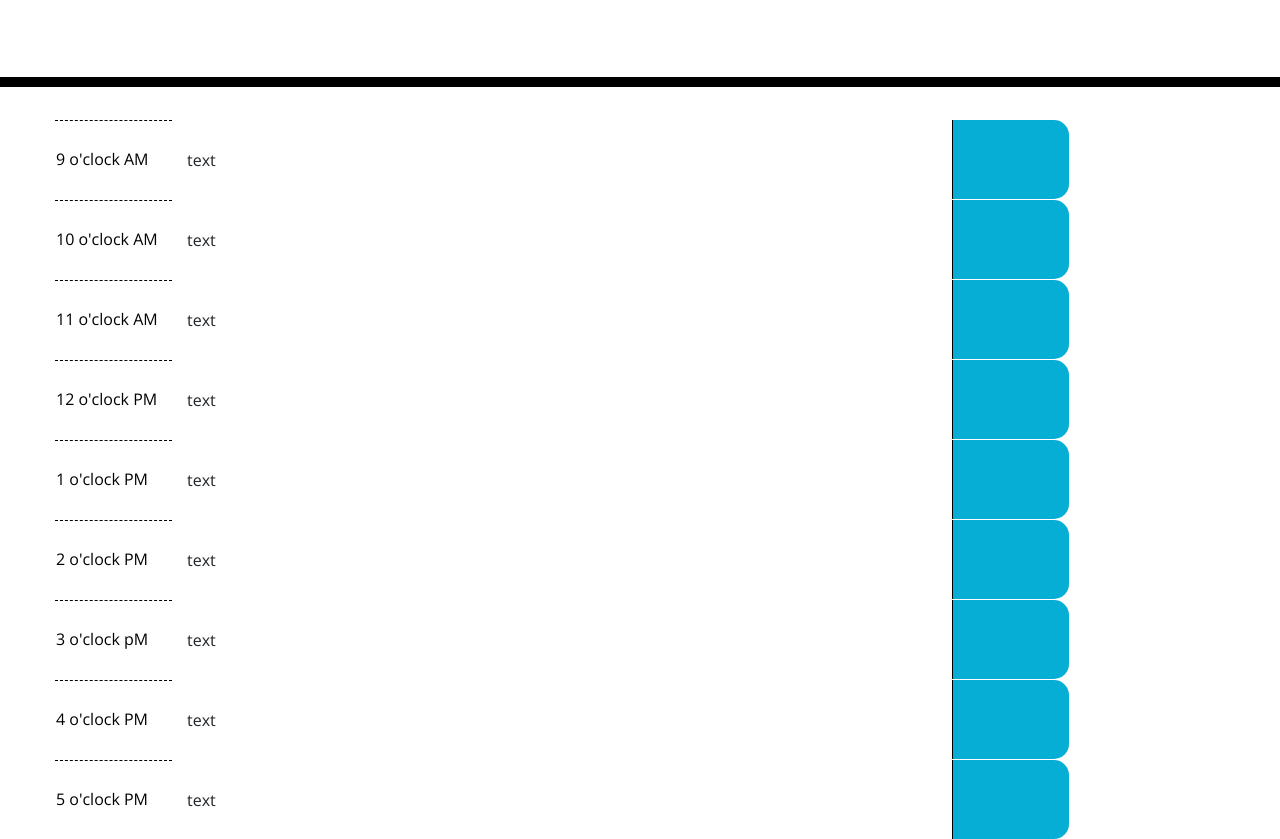
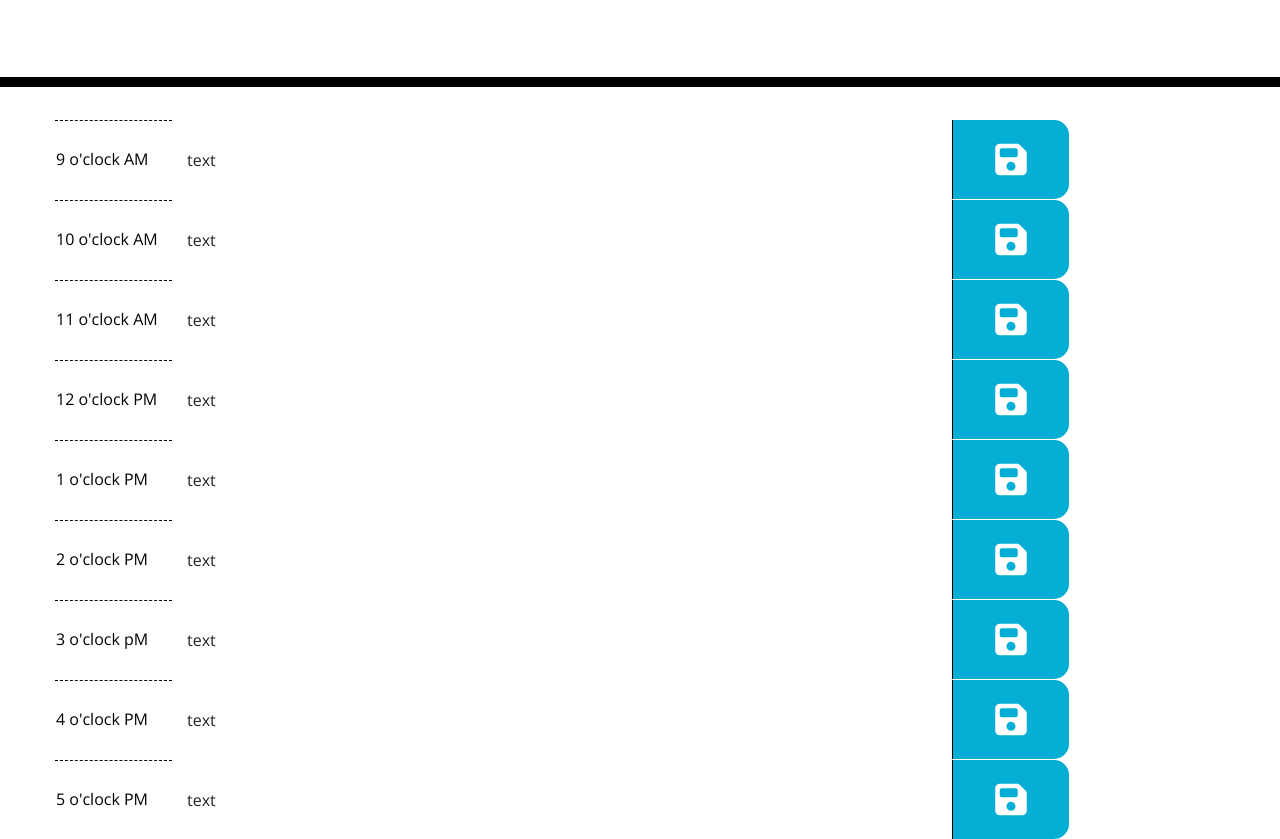
Before and after one commit to cswitzer85/planner-for-the-day, a plain HTML site: page index.html in a window 1280 px wide. Shown: the part 181-1020 px from the top of the page. Drawn offline with nearby package versions, Linux system fonts and the light colour scheme.

Commit message:
4th commit; created save button/icon for each time slot that grows on hover.

```diff
--- a/index.html
+++ b/index.html
@@ -24,63 +24,71 @@
       <tr class="row">
         <td class="hour">9 o'clock AM</td>
         <td name="9AmText" id="9Am" class="col-8 eventInput">text</td>
-        <td class="saveBtn"></td>
+        <td class="saveBtn"><i class="fas fa-save"></i></td>
       </tr>
     </thread>
     <thread class="time-block">
       <tr class="row">
         <td class="hour">10 o'clock AM</td>
         <td name="10AmText" id="10Am" class="col-8 eventInput">text</td>
-        <td class="saveBtn"></td>
+        <td class="saveBtn"><i class="fas fa-save"></i></td>
+
       </tr>
     </thread>
     <thread class="time-block">
       <tr class="row">
         <td class="hour">11 o'clock AM</td>
         <td name="11AmText" id="11Am" class="col-8 eventInput">text</td>
-        <td class="saveBtn"></td>
+        <td class="saveBtn"><i class="fas fa-save"></i></td>
+
       </tr>
     </thread>
     <thread class="time-block">
       <tr class="row">
         <td class="hour">12 o'clock PM</td>
         <td name="12PmText" id="12Pm" class="col-8 eventInput">text</td>
-        <td class="saveBtn"></td>
+        <td class="saveBtn"><i class="fas fa-save"></i></td>
+
       </tr>
     </thread>
     <thread class="time-block">
       <tr class="row">
         <td class="hour">1 o'clock PM</td>
         <td name="1PmText" id="1Pm" class="col-8 eventInput">text</td>
-        <td class="saveBtn"></td>
+        <td class="saveBtn"><i class="fas fa-save"></i></td>
+
       </tr>
     </thread>
     <thread class="time-block">
       <tr class="row">
         <td class="hour">2 o'clock PM</td>
         <td name="2PmText" id="2Pm" class="col-8 eventInput">text</td>
-        <td class="saveBtn"></td>
+        <td class="saveBtn"><i class="fas fa-save"></i></td>
+
       </tr>
     </thread>
     <thread class="time-block">
       <tr class="row">
         <td class="hour">3 o'clock pM</td>
         <td name="3pmText" id="3pm" class="col-8 eventInput">text</td>
-        <td class="saveBtn"></td>
+        <td class="saveBtn"><i class="fas fa-save"></i></td>
+
       </tr>
     </thread>
     <thread class="time-block">
       <tr class="row">
         <td class="hour">4 o'clock PM</td>
         <td name="4pmText" id="4Pm" class="col-8 eventInput">text</td>
-        <td class="saveBtn"></td>
+        <td class="saveBtn"><i class="fas fa-save"></i></td>
+
       </tr>
     </thread>
     <thread class="time-block">
       <tr class="row">
         <td class="hour">5 o'clock PM</td>
         <td name="5pmText" id="5Pm" class="col-8 eventInput">text</td>
-        <td class="saveBtn"></td>
+        <td class="saveBtn"><i class="fas fa-save"></i></td>
+
       </tr>
     </thread>
 
@@ -88,6 +96,7 @@
 
   <script src="https://code.jquery.com/jquery-3.4.1.min.js"></script>
   <script src="https://cdnjs.cloudflare.com/ajax/libs/moment.js/2.24.0/moment.min.js"></script>
+  <script src="https://kit.fontawesome.com/7d87cc47cb.js" crossorigin="anonymous"></script>
 </body>
 
 </html>
--- a/style.css
+++ b/style.css
@@ -49,6 +49,11 @@ textarea{
   align-self: center;
 }
 
+.fa-save {
+  font-size: 36px;
+  margin-top: 18%;
+}
+
 .past {
   background-color: #d3d3d3;
   color: white;
@@ -71,9 +76,11 @@ textarea{
   width: 10%;
   background-color: #06AED5;
   color: white;
+  text-align: center;
 }
 
 .saveBtn i:hover {
-  font-size: 20px;
-  transition: all .3s ease-in-out;
+  font-size: 40px;
+  transition: all .1s ease-in-out;;
+  margin-top: 16%;
 }
```
